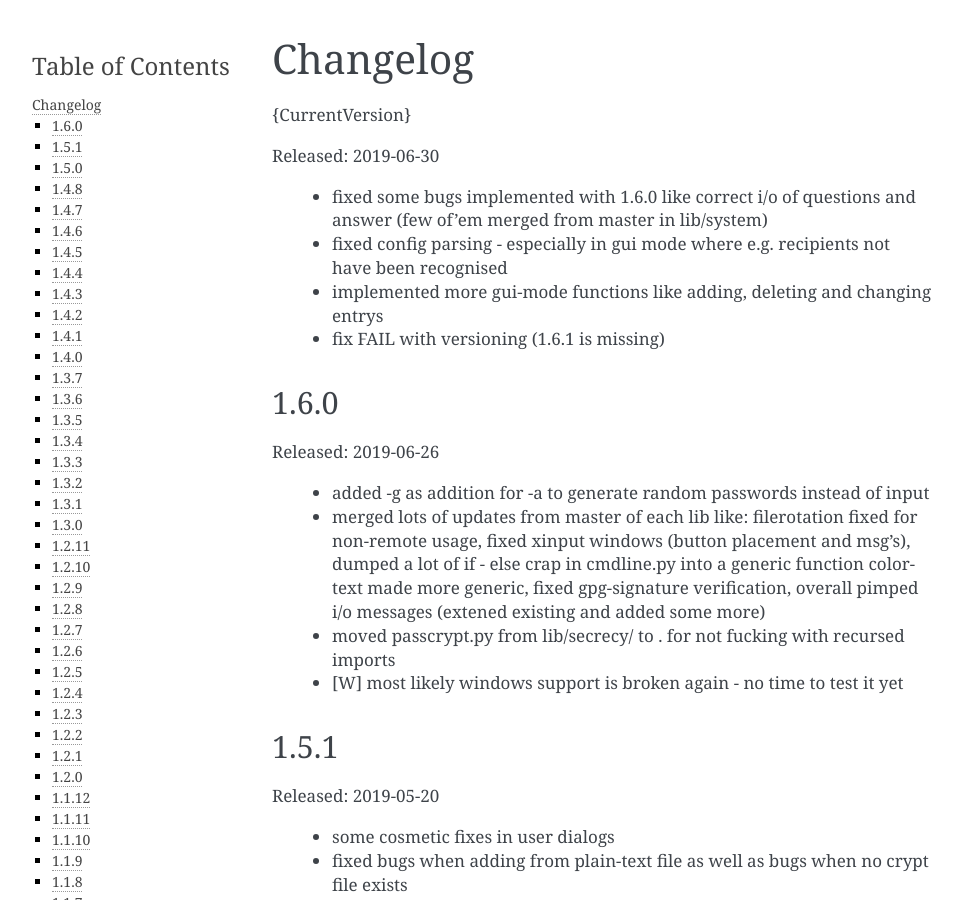
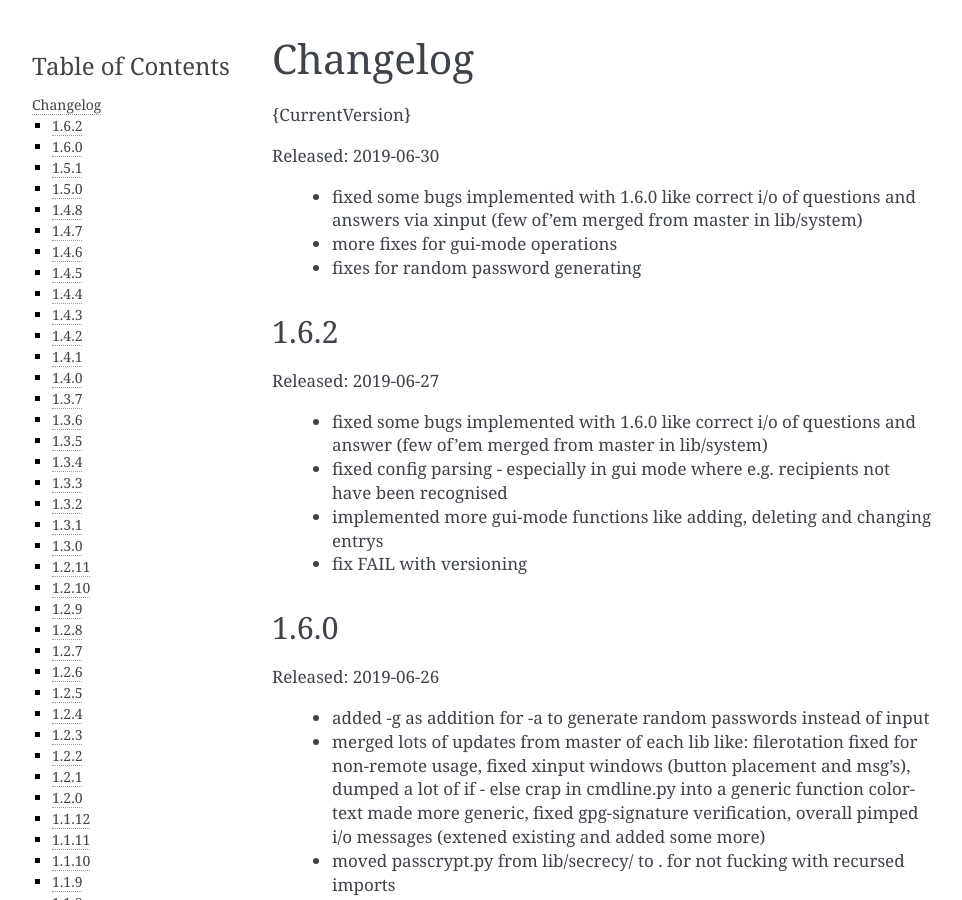
Before and after one commit to d0n/pwclip, a Sphinx documentation site: the page built from docs/changelog.rst, in a window 1280 px wide and 900 px high. Shown: the whole window, without its empty margins (148-1110 px from the left). Built offline with Sphinx 7.4.7, drawn with Linux system fonts in a browser that asks for light colours.

Commit message:
modified = ['docs/changelog.rst']

```diff
--- a/docs/changelog.rst
+++ b/docs/changelog.rst
@@ -7,7 +7,20 @@ Changelog
 Released: 2019-06-30
 
   * fixed some bugs implemented with 1.6.0 like correct i/o of questions and
-    answer (few of'em merged from master in lib/system)
+    answers via xinput (few of'em merged from master in lib/system)
+
+  * more fixes for gui-mode operations
+
+  * fixes for random password generating
+
+
+1.6.2
+-----
+
+Released: 2019-06-27
+
+  * fixed some bugs implemented with 1.6.0 like correct i/o of questions
+    and answer (few of’em merged from master in lib/system)
 
   * fixed config parsing - especially in gui mode where e.g. recipients not
     have been recognised
@@ -15,7 +28,7 @@ Released: 2019-06-30
   * implemented more gui-mode functions like adding, deleting and changing
     entrys
 
-  * fix FAIL with versioning (1.6.1 is missing)
+  * fix FAIL with versioning
 
 
 1.6.0
```
